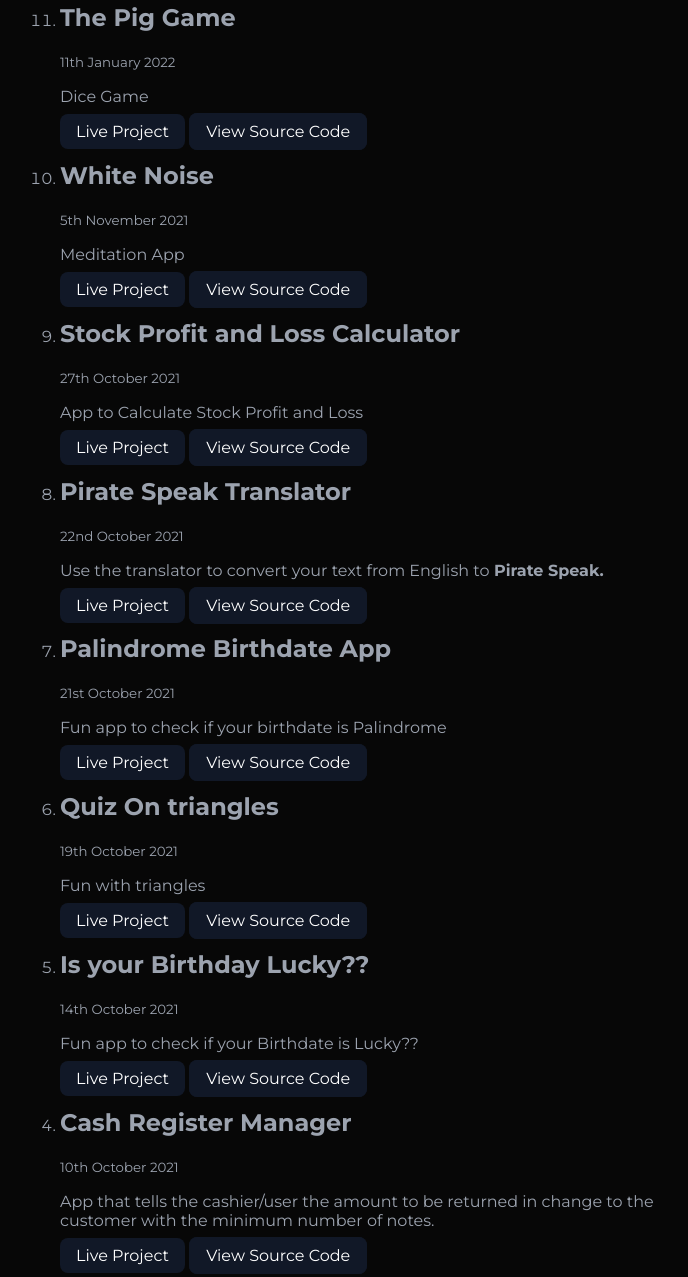
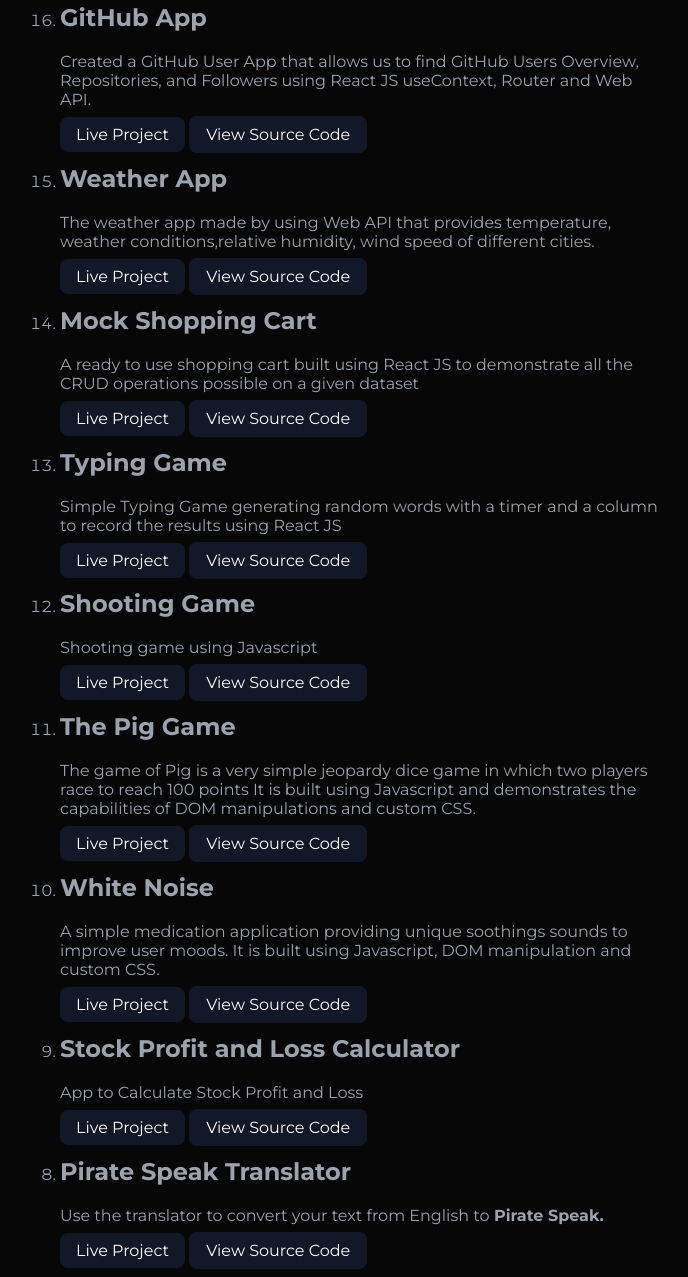
Before and after one commit to musavvirsyed13/Syed-Portfolio, a plain HTML site: page Projects.html in a window 1280 px wide. Shown: the part 530-1807 px from the top of the page, without its empty margins (300-988 px from the left). Drawn offline with Linux system fonts and the light colour scheme.

Commit message:
Update Projects.html

```diff
--- a/Projects.html
+++ b/Projects.html
@@ -35,12 +35,82 @@
 
         <div class="container container-center">
             <li>
+                <h2>GitHub App</h2>
+                <p>Created a GitHub User App that allows us to find GitHub Users Overview, Repositories, and
+                    Followers
+                    using React JS useContext, Router and Web API.
+                </p>
+                <a class="link link-primary" href="https://githubfinduserdetails.netlify.app" target="_blank">Live
+                    Project</a>
+                <a class="link link-secondary" href="https://github.com/musavvirsyed13/Github_Finder"
+                    target="_blank">View
+                    Source
+                    Code</a>
+            </li>
+        </div>
+
+        <div class="container container-center">
+            <li>
+                <h2>Weather App</h2>
+                <p>The weather app made by using Web API that provides temperature, weather conditions,relative
+                    humidity, wind speed of different cities.
+                </p>
+                <a class="link link-primary" href="https://check-city-weather-app.netlify.app/" target="_blank">Live
+                    Project</a>
+                <a class="link link-secondary" href="https://github.com/musavvirsyed13/WeatherApp" target="_blank">View
+                    Source
+                    Code</a>
+            </li>
+        </div>
+
+        <div class="container container-center">
+            <li>
+                <h2>Mock Shopping Cart</h2>
+                <p>A ready to use shopping cart built using React JS to demonstrate all the CRUD operations possible on
+                    a given dataset</p>
+                <a class="link link-primary" href="https://shoppingitems.netlify.app/" target="_blank">Live
+                    Project</a>
+                <a class="link link-secondary" href="https://github.com/musavvirsyed13/shoppingcart"
+                    target="_blank">View
+                    Source
+                    Code</a>
+            </li>
+        </div>
+
+        <div class="container container-center">
+            <li>
+                <h2>Typing Game</h2>
+                <p>Simple Typing Game generating random words with a timer and a column to record the results using
+                    React JS</p>
+                <a class="link link-primary" href="https://wordtypinggame.netlify.app/" target="_blank">Live
+                    Project</a>
+                <a class="link link-secondary" href="https://github.com/musavvirsyed13/Typinggame" target="_blank">View
+                    Source
+                    Code</a>
+            </li>
+        </div>
+
+        <div class="container container-center">
+            <li>
+                <h2>Shooting Game</h2>
+                <p>Shooting game using Javascript</p>
+                <a class="link link-primary" href="https://shootinggamejavascript.netlify.app/" target="_blank">Live
+                    Project</a>
+                <a class="link link-secondary" href="https://github.com/musavvirsyed13/Shooting-Game"
+                    target="_blank">View Source
+                    Code</a>
+            </li>
+        </div>
+
+        <div class="container container-center">
+            <li>
                 <h2>The Pig Game</h2>
-                <small>11th January 2022</small>
-                <p>Dice Game</p>
-                <a class="link link-primary" href="https://pig-the-game.netlify.app/">Live
+                <p>The game of Pig is a very simple jeopardy dice game in which two players race to reach 100 points It
+                    is built using Javascript and demonstrates the capabilities of DOM manipulations and custom CSS.</p>
+                <a class="link link-primary" href="https://pig-the-game.netlify.app/" target="_blank">Live
                     Project</a>
-                <a class="link link-secondary" href="https://github.com/musavvirsyed13/Pig-The-Game">View Source
+                <a class="link link-secondary" href="https://github.com/musavvirsyed13/Pig-The-Game"
+                    target="_blank">View Source
                     Code</a>
             </li>
         </div>
@@ -48,21 +118,23 @@
         <div class="container container-center">
             <li>
                 <h2>White Noise</h2>
-                <small>5th November 2021</small>
-                <p>Meditation App</p>
-                <a class="link link-primary" href="https://white-noise-peace.netlify.app/">Live
+                <p>A simple medication application providing unique soothings sounds to improve user moods. It is built
+                    using Javascript, DOM manipulation and custom CSS.</p>
+                <a class="link link-primary" href="https://white-noise-peace.netlify.app/" target="_blank">Live
                     Project</a>
-                <a class="link link-secondary" href="https://github.com/musavvirsyed13/WhiteNoise">View Source Code</a>
+                <a class="link link-secondary" href="https://github.com/musavvirsyed13/WhiteNoise" target="_blank">View
+                    Source Code</a>
             </li>
         </div>
 
         <div class="container container-center">
             <li>
                 <h2>Stock Profit and Loss Calculator</h2>
-                <small>27th October 2021</small>
                 <p>App to Calculate Stock Profit and Loss</p>
-                <a class="link link-primary" href="https://calculate-profit-and-loss.netlify.app/">Live Project</a>
-                <a class="link link-secondary" href="https://github.com/musavvirsyed13/Profit-or-loss">View Source
+                <a class="link link-primary" href="https://calculate-profit-and-loss.netlify.app/" target="_blank">Live
+                    Project</a>
+                <a class="link link-secondary" href="https://github.com/musavvirsyed13/Profit-or-loss"
+                    target="_blank">View Source
                     Code</a>
             </li>
         </div>
@@ -70,10 +142,11 @@
         <div class="container container-center">
             <li>
                 <h2>Pirate Speak Translator</h2>
-                <small>22nd October 2021</small>
                 <p>Use the translator to convert your text from English to<strong> Pirate Speak.</strong></p>
-                <a class="link link-primary" href="https://piratespeaktranslator1.netlify.app/">Live Project</a>
-                <a class="link link-secondary" href="https://github.com/musavvirsyed13/Pirate-Speak">View Source
+                <a class="link link-primary" href="https://piratespeaktranslator1.netlify.app/" target="_blank">Live
+                    Project</a>
+                <a class="link link-secondary" href="https://github.com/musavvirsyed13/Pirate-Speak"
+                    target="_blank">View Source
                     Code</a>
             </li>
         </div>
@@ -81,10 +154,11 @@
         <div class="container container-center">
             <li>
                 <h2>Palindrome Birthdate App</h2>
-                <small>21st October 2021</small>
                 <p>Fun app to check if your birthdate is Palindrome</p>
-                <a class="link link-primary" href="https://palindromebirthdatecheck.netlify.app/">Live Project</a>
-                <a class="link link-secondary" href="https://github.com/musavvirsyed13/Palindrome-Birthdate">View
+                <a class="link link-primary" href="https://palindromebirthdatecheck.netlify.app/" target="_blank">Live
+                    Project</a>
+                <a class="link link-secondary" href="https://github.com/musavvirsyed13/Palindrome-Birthdate"
+                    target="_blank">View
                     Source Code</a>
             </li>
         </div>
@@ -92,11 +166,11 @@
         <div class="container container-center">
             <li>
                 <h2>Quiz On triangles</h2>
-                <small>19th October 2021</small>
                 <p>Fun with triangles</p>
-                <a class="link link-primary" href="https://fun-with-trianglez.netlify.app/">Live
+                <a class="link link-primary" href="https://fun-with-trianglez.netlify.app/" target="_blank">Live
                     Project</a>
-                <a class="link link-secondary" href="https://github.com/musavvirsyed13/Fun-with-Triangles">View Source
+                <a class="link link-secondary" href="https://github.com/musavvirsyed13/Fun-with-Triangles"
+                    target="_blank">View Source
                     Code</a>
             </li>
         </div>
@@ -104,10 +178,11 @@
         <div class="container container-center">
             <li>
                 <h2>Is your Birthday Lucky??</h2>
-                <small>14th October 2021</small>
                 <p>Fun app to check if your Birthdate is Lucky??</p>
-                <a class="link link-primary" href="https://isyourbirthdayluckychecknow.netlify.app/">Live Project</a>
-                <a class="link link-secondary" href="https://github.com/musavvirsyed13/Is-Your-Birthday-Lucky">View
+                <a class="link link-primary" href="https://isyourbirthdayluckychecknow.netlify.app/"
+                    target="_blank">Live Project</a>
+                <a class="link link-secondary" href="https://github.com/musavvirsyed13/Is-Your-Birthday-Lucky"
+                    target="_blank">View
                     Source
                     Code</a>
             </li>
@@ -116,11 +191,12 @@
         <div class="container container-center">
             <li>
                 <h2>Cash Register Manager</h2>
-                <small>10th October 2021</small>
                 <p>App that tells the cashier/user the amount to be returned in change to the customer with the minimum
                     number of notes.</p>
-                <a class="link link-primary" href="https://cashmanagerregister.netlify.app/">Live Project</a>
-                <a class="link link-secondary" href="https://github.com/musavvirsyed13/Cash-Register-Manager">View
+                <a class="link link-primary" href="https://cashmanagerregister.netlify.app/" target="_blank">Live
+                    Project</a>
+                <a class="link link-secondary" href="https://github.com/musavvirsyed13/Cash-Register-Manager"
+                    target="_blank">View
                     Source
                     Code</a>
             </li>
@@ -129,25 +205,27 @@
         <div class="container container-center">
             <li>
                 <h2>Banana Talk</h2>
-                <small>1st October 2021</small>
                 <p>Use the translator to convert your text from English to<strong> Minion speak or Banana
                         language.</strong></p>
-                <a class="link link-primary" href="https://bananatalktranslator1.netlify.app/">Live Project</a>
-                <a class="link link-secondary" href="https://github.com/musavvirsyed13/Banana-Talk">View Source Code</a>
+                <a class="link link-primary" href="https://bananatalktranslator1.netlify.app/" target="_blank">Live
+                    Project</a>
+                <a class="link link-secondary" href="https://github.com/musavvirsyed13/Banana-Talk" target="_blank">View
+                    Source Code</a>
             </li>
         </div>
 
         <div class="container container-center">
             <li>
                 <h2>Basic Quiz On JavaScript</h2>
-                <small>30th September 2021</small>
                 <p>A CLI app built with <strong>nodeJS.</strong>You can send this to your friends and conduct basic quiz
                     on JavaScript</p>
                 <a class="link link-primary"
-                    href="https://replit.com/@SyedMusavvir/CLI-Mark-Two-Exercise-Quiz-on-Javascript?embed=1&output=1#index.js">Live
+                    href="https://replit.com/@SyedMusavvir/CLI-Mark-Two-Exercise-Quiz-on-Javascript?embed=1&output=1#index.js"
+                    target="_blank">Live
                     Project</a>
                 <a class="link link-secondary"
-                    href="https://github.com/musavvirsyed13/CLI-app-Mark-Two-Exercise-Quiz-on-JavaScript">View Source
+                    href="https://github.com/musavvirsyed13/CLI-app-Mark-Two-Exercise-Quiz-on-JavaScript"
+                    target="_blank">View Source
                     Code</a>
             </li>
         </div>
@@ -155,13 +233,15 @@
         <div class="container container-center">
             <li>
                 <h2>How well do you know me??</h2>
-                <small>30th September 2021</small>
                 <p>A CLI app built with <strong>nodeJS.</strong>You can send this to your friends and find out who
                     really knows you</p>
                 <a class="link link-primary"
-                    href="https://replit.com/@SyedMusavvir/CLI-Mark-one-Exercise?embed=1&output=1#index.js">Live
+                    href="https://replit.com/@SyedMusavvir/CLI-Mark-one-Exercise?embed=1&output=1#index.js"
+                    target="_blank">Live
                     Project</a>
-                <a class="link link-secondary" href="https://github.com/SyedM391/CLI-app-Mark-One-Exercise">View Source
+                <a class="link link-secondary" href="https://github.com/musavvirsyed13/CLI-app-Mark-One-Exercise"
+                    target="_blank">View
+                    Source
                     Code</a>
             </li>
         </div>
```
